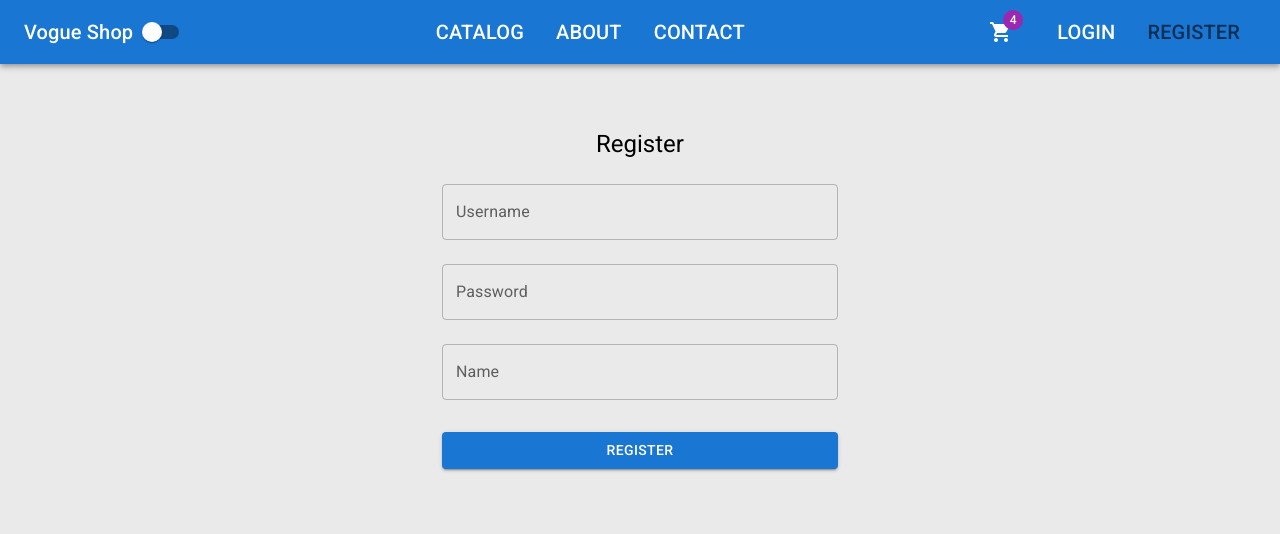
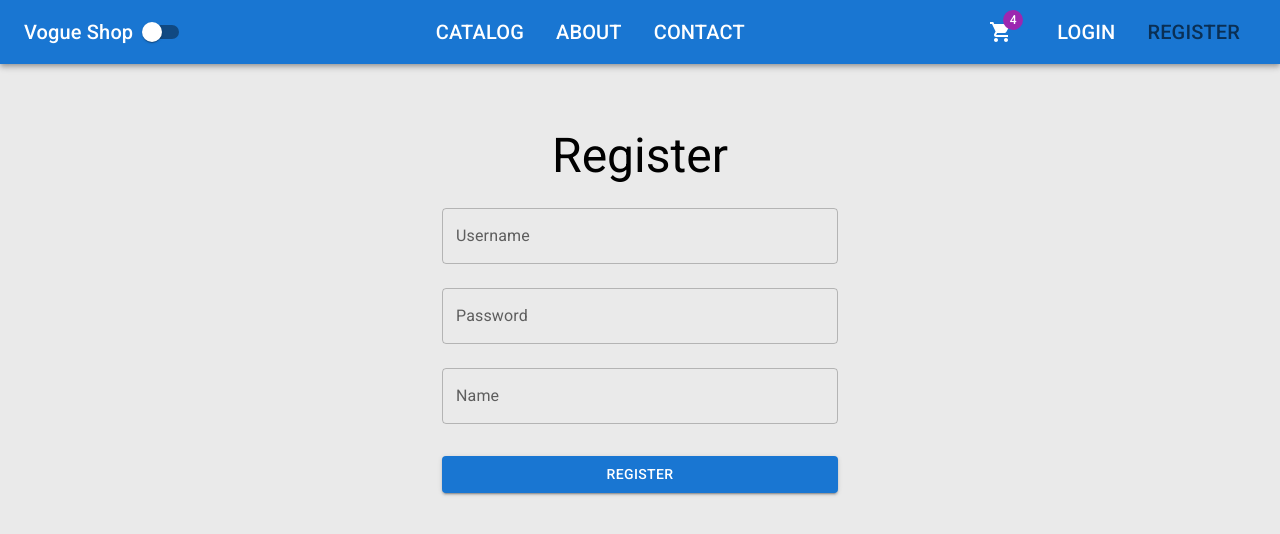
Before and after one commit to dar-levy/vogue-shop-client, a React (Vite) app: page /register in a window 1280 px wide. Shown: the top 534 px of the page. Built offline with nearby package versions, Linux system fonts and the light colour scheme.

Commit message:
Enhance header

```diff
--- a/src/components/RegisterForm.tsx
+++ b/src/components/RegisterForm.tsx
@@ -64,7 +64,7 @@ class RegisterForm extends Form {
                 alignItems: 'center',
               }}
           >
-            <Typography component="h1" variant="h5">
+            <Typography component="h1" variant="h3">
               Register
             </Typography>
             <Box component="form" onSubmit={this.handleSubmit} sx={{ mt: 1 }}>
```
